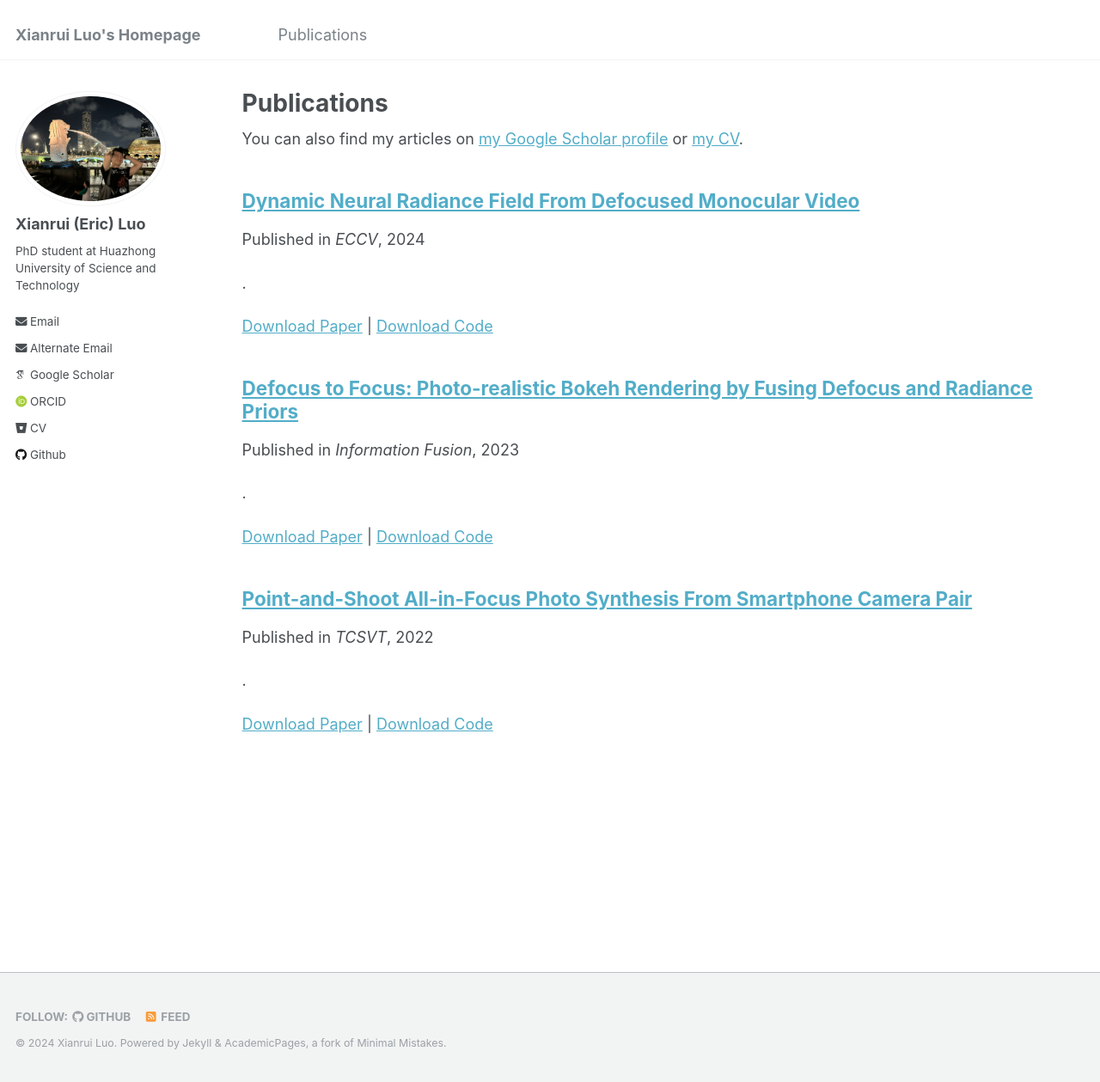
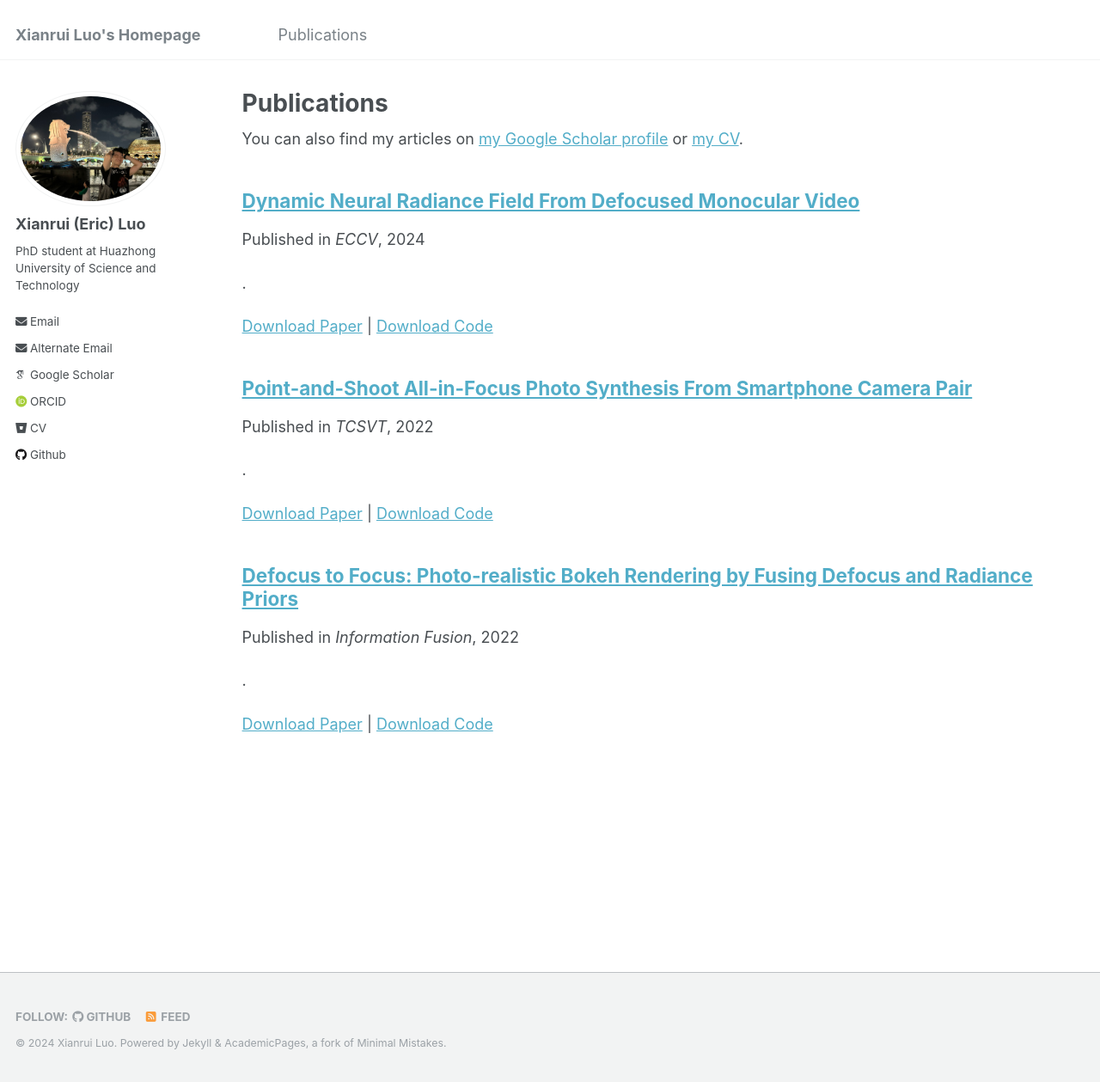
Before and after one commit to xianrui-luo/xianrui-luo.github.io, a Jekyll site: the page built from _pages/publications.md, in a window 1280 px wide and 1259 px high. Shown: the whole window at 86% size. Built offline with Jekyll 4.4.1, drawn with Linux system fonts in a browser that asks for light colours; some web fonts are replaced.

Commit message:
Update information.md

```diff
--- a/_publications/information.md
+++ b/_publications/information.md
@@ -3,7 +3,7 @@ title: "Defocus to Focus: Photo-realistic Bokeh Rendering by Fusing Defocus and
 collection: publications
 permalink: /publication/information
 excerpt: '.'
-date: 2023-07-01
+date: 2022-08-01
 venue: 'Information Fusion'
 codeurl: 'https://github.com/xianrui-luo/defocustofocus'
 paperurl: 'https://www.sciencedirect.com/science/article/abs/pii/S1566253522001221'
```
